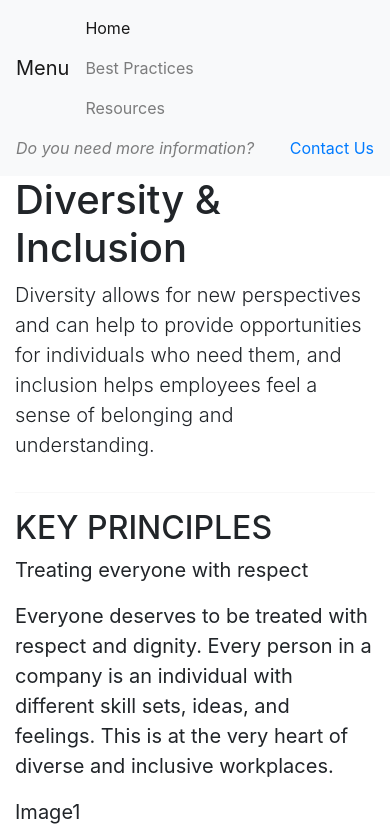
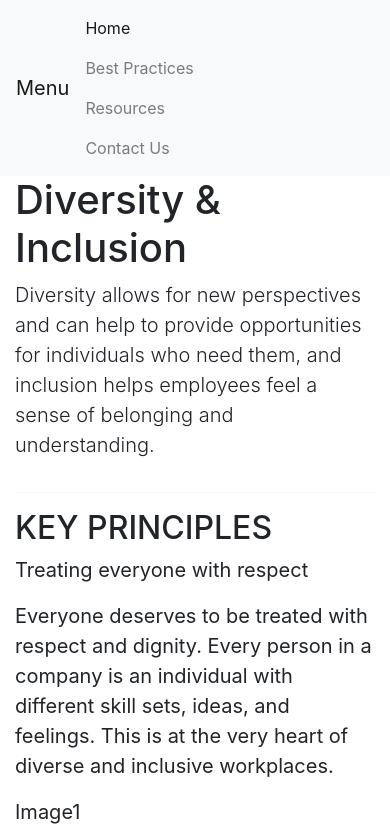
Before and after one commit to guisselacp/example, a plain HTML site: page index.html in a window 390 px wide. Shown: the top 840 px of the page. Drawn offline with nearby package versions, Linux system fonts and the light colour scheme.

Commit message:
Improved Nav

```diff
--- a/index.html
+++ b/index.html
@@ -18,10 +18,16 @@
         <ul class="navbar-nav mr-auto">
             <li class="active nav-item mr-2"><a class="nav-link" href="/">Home</a></li>
             <li class="nav-item mr-2"><a class="nav-link" href="/">Best Practices</a></li>
-            <li class="nav-item mr-"><a class="nav-link" href="/">Resources</a></li>
+            <li class="nav-item mr-2"><a class="nav-link" href="/">Resources</a></li>
+            <!-- This will only be displayed on a mobile device -->
+            <li class="nav-item mr-2 d-block d-sm-none"><a class="nav-link" href="/contact">Contact Us</a></li>
         </ul>
-        <p class="navbar-text my-auto mr-2"><i>Do you need more information?</i></p>
-        <a href="/login">Contact Us</a>
+        <!-- This is only displayed on medium-sized screen resolution -->
+        <div class="d-none d-md-block">
+            <p class="navbar-text my-auto mr-2"><i>Do you need more information?</i></p>
+            <!--a href="/contact">Contact Us</a>-->
+            <button class="btn btn-success btn-la"> Contact Us</button>
+        </div>
     </nav>
     <article class="container">
         <!-- Callout -->
```
